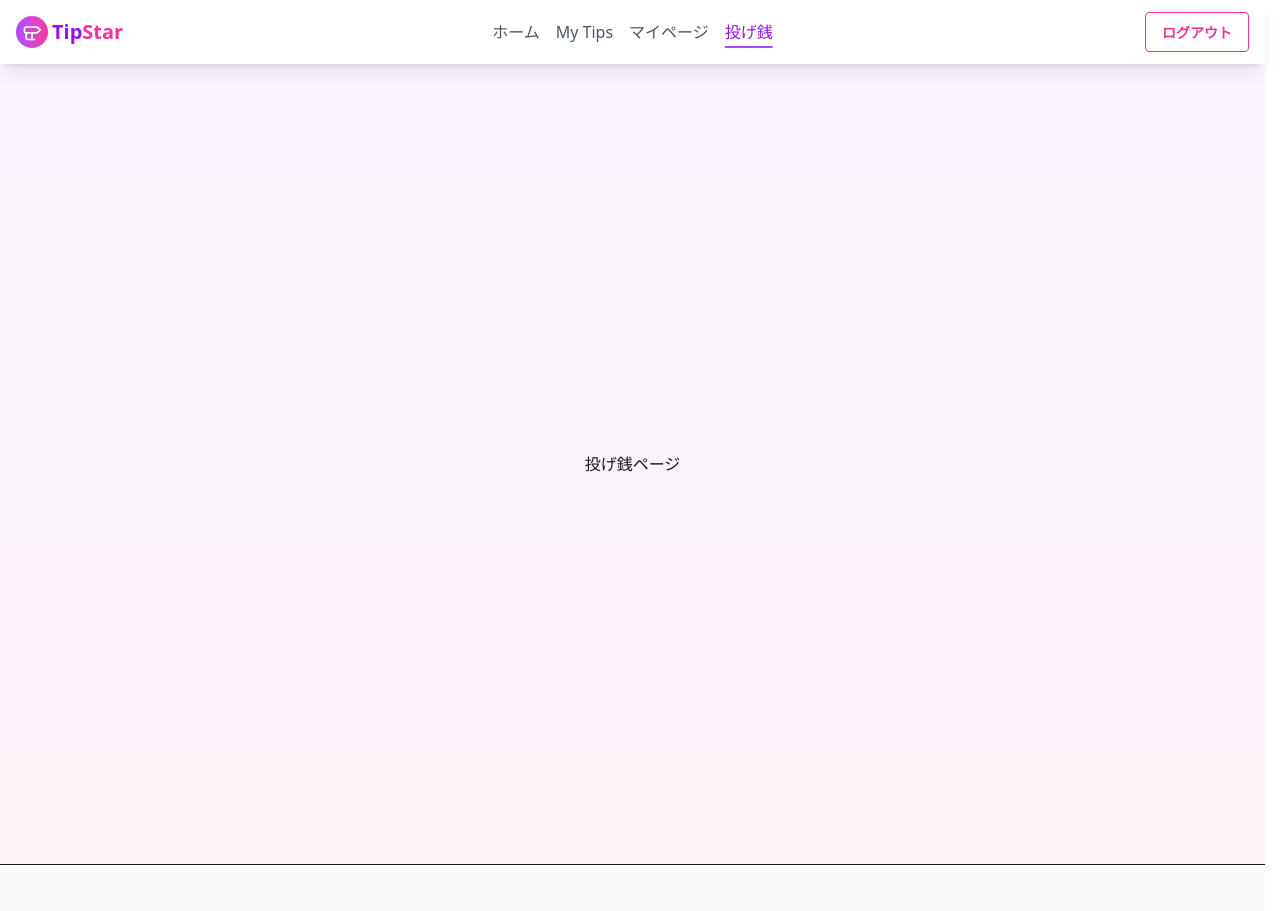
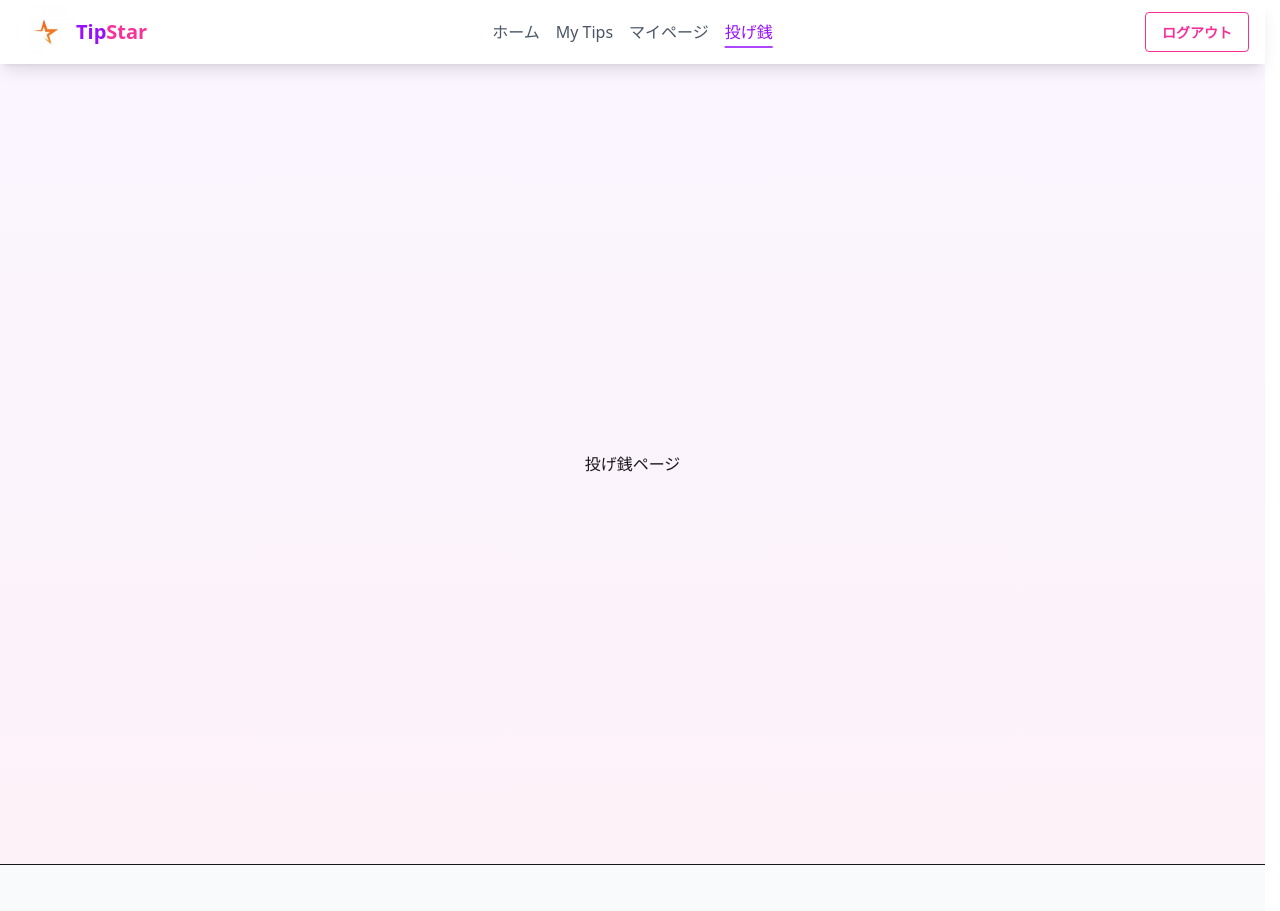
Before and after one commit to Hackathon-by-Supporters/TipStar, a Next.js app: page /donate in a window 1280 px wide. Shown: the top 911 px of the page. Built offline with nearby package versions, Linux system fonts and the light colour scheme.

Commit message:
ロゴ修正

```diff
--- a/components/layouts/site-footer.tsx
+++ b/components/layouts/site-footer.tsx
@@ -1,4 +1,6 @@
 import Link from "next/link";
+import Image from "next/image";
+
 
 export default function SiteFooter() {
     return (
@@ -6,23 +8,17 @@ export default function SiteFooter() {
             <div className="container px-4 py-8 md:py-12">
                 <div className="grid gap-8 md:grid-cols-2 lg:grid-cols-4">
                     <div>
-                        <Link href="/" className="flex items-center gap-1">
-                            <div className="rounded-full bg-gradient-to-r from-purple-500 to-pink-500 p-1.5">
-                                <svg
-                                    xmlns="http://www.w3.org/2000/svg"
-                                    viewBox="0 0 24 24"
-                                    fill="none"
-                                    stroke="currentColor"
-                                    strokeWidth="2"
-                                    strokeLinecap="round"
-                                    strokeLinejoin="round"
-                                    className="h-5 w-5 text-white"
-                                >
-                                    <path d="M18 6H5a2 2 0 0 0-2 2v3a2 2 0 0 0 2 2h13l4-3.5L18 6Z"></path>
-                                    <path d="M12 13v8"></path>
-                                    <path d="M5 13v6a2 2 0 0 0 2 2h8"></path>
-                                </svg>
+                        <Link href="/" className="flex items-center">
+                            <div className="">
+                                <Image
+                                    src="/star_2.jpeg"
+                                    alt="TipStarロゴ"
+                                    width={60}
+                                    height={60}
+                                    className="rounded-full object-cover"
+                                />
                             </div>
+
                             <span className="text-xl font-bold text-purple-600">
                                 Tip<span className="text-pink-500">Star</span>
                             </span>
@@ -91,7 +87,7 @@ export default function SiteFooter() {
                 </div>
 
                 <div className="mt-8 border-t border-gray-200 pt-6 text-center text-sm text-gray-500"></div>
-                    <p>© {new Date().getFullYear()} TipStar. All rights reserved.</p>
+                <p>© {new Date().getFullYear()} TipStar. All rights reserved.</p>
             </div>
         </footer>
     );
--- a/components/layouts/site-header.tsx
+++ b/components/layouts/site-header.tsx
@@ -5,6 +5,7 @@ import { usePathname, useRouter } from "next/navigation";
 import { useRef, useState } from "react";
 import { motion, AnimatePresence } from "framer-motion";
 import { signOut } from "@/utils/supabase-auth/authGoogle";
+import Image from "next/image";
 
 export default function SiteHeader() {
     const pathname = usePathname();
@@ -43,30 +44,18 @@ export default function SiteHeader() {
         <header className="sticky top-0 z-50 w-full bg-white/80 backdrop-blur-sm shadow-lg">
             <div className="flex h-16 items-center justify-between px-4 w-full">
                 {/* Left: Logo + Menu Button */}
-        <div className="flex items-center gap-2 flex-shrink-0">
-          <Link href="/" className="flex items-center gap-1">
-            <motion.div
-              whileHover={{ rotate: [0, 15, -15, 0] }}
-              transition={{ duration: 0.6 }}
-              className=""
-            >
-              <div className="rounded-full bg-gradient-to-r from-purple-500 to-pink-500 p-1.5">
-                <svg
-                  xmlns="http://www.w3.org/2000/svg"
-                  viewBox="0 0 24 24"
-                  fill="none"
-                  stroke="currentColor"
-                  strokeWidth="2"
-                  strokeLinecap="round"
-                  strokeLinejoin="round"
-                  className="h-5 w-5 text-white"
-                >
-                  <path d="M18 6H5a2 2 0 0 0-2 2v3a2 2 0 0 0 2 2h13l4-3.5L18 6Z"></path>
-                  <path d="M12 13v8"></path>
-                  <path d="M5 13v6a2 2 0 0 0 2 2h8"></path>
-                </svg>
+                <div className="flex items-center flex-shrink-0">
+                    <Link href="/" className="flex items-center">
+                        <div className="">
+                            <Image
+                                src="/star_2.jpeg"
+                                alt="TipStarロゴ"
+                                width={60}
+                                height={60}
+                                className="rounded-full object-cover"
+                            />
                         </div>
-            </motion.div>
+
                         <span className="text-xl font-bold text-purple-600">
                             Tip<span className="text-pink-500">Star</span>
                         </span>
@@ -84,8 +73,7 @@ export default function SiteHeader() {
                         <Link
                             key={item.href}
                             href={item.href}
-              className={`relative text-base font-medium transition-colors hover:text-purple-600 ${
-                isActive(item.href) ? "text-purple-600" : "text-gray-600"
+                            className={`relative text-base font-medium transition-colors hover:text-purple-600 ${isActive(item.href) ? "text-purple-600" : "text-gray-600"
                                 }`}
                         >
                             {isActive(item.href) && (
```
Also changed, not shown: public/star_2.jpeg (added), public/star_logo.jpeg (added). Lines whose indentation alone changed are shown as unchanged.
